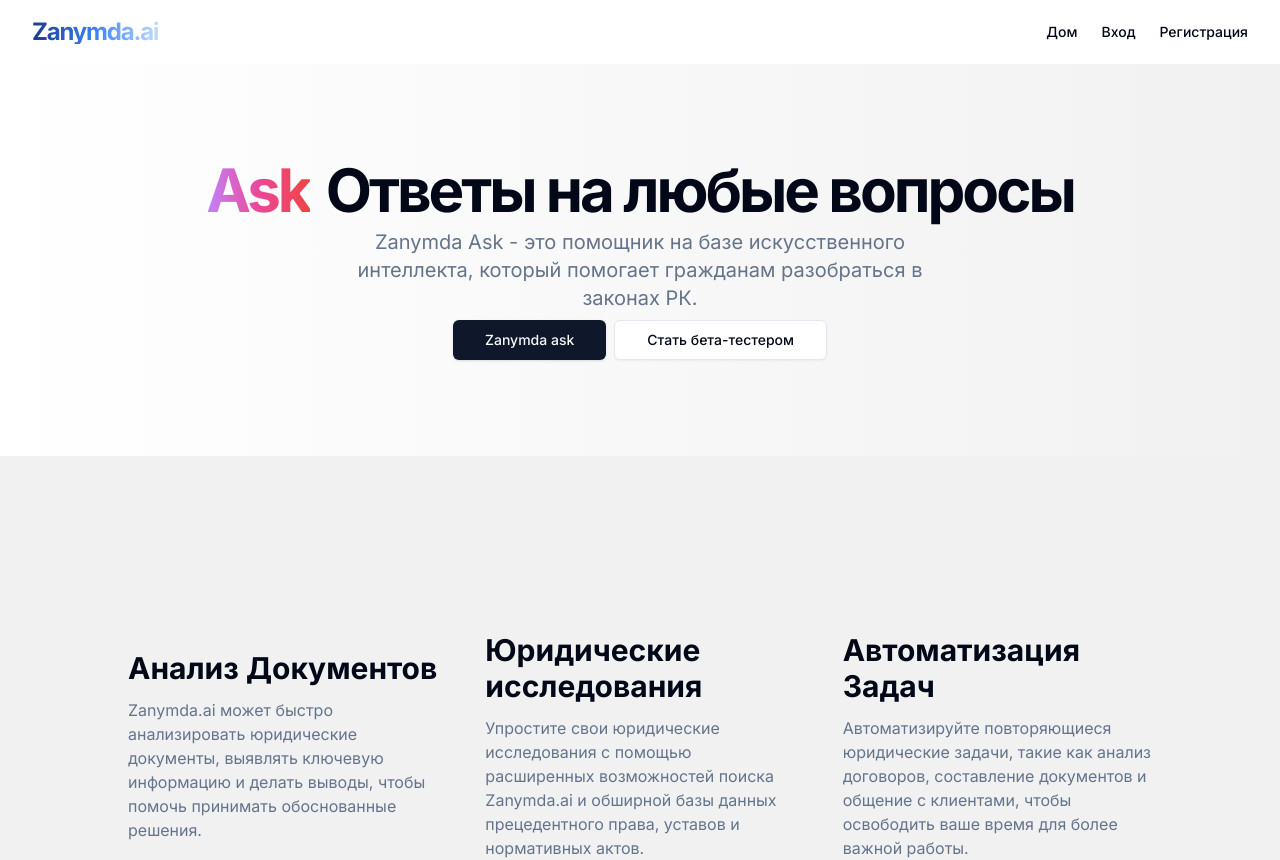
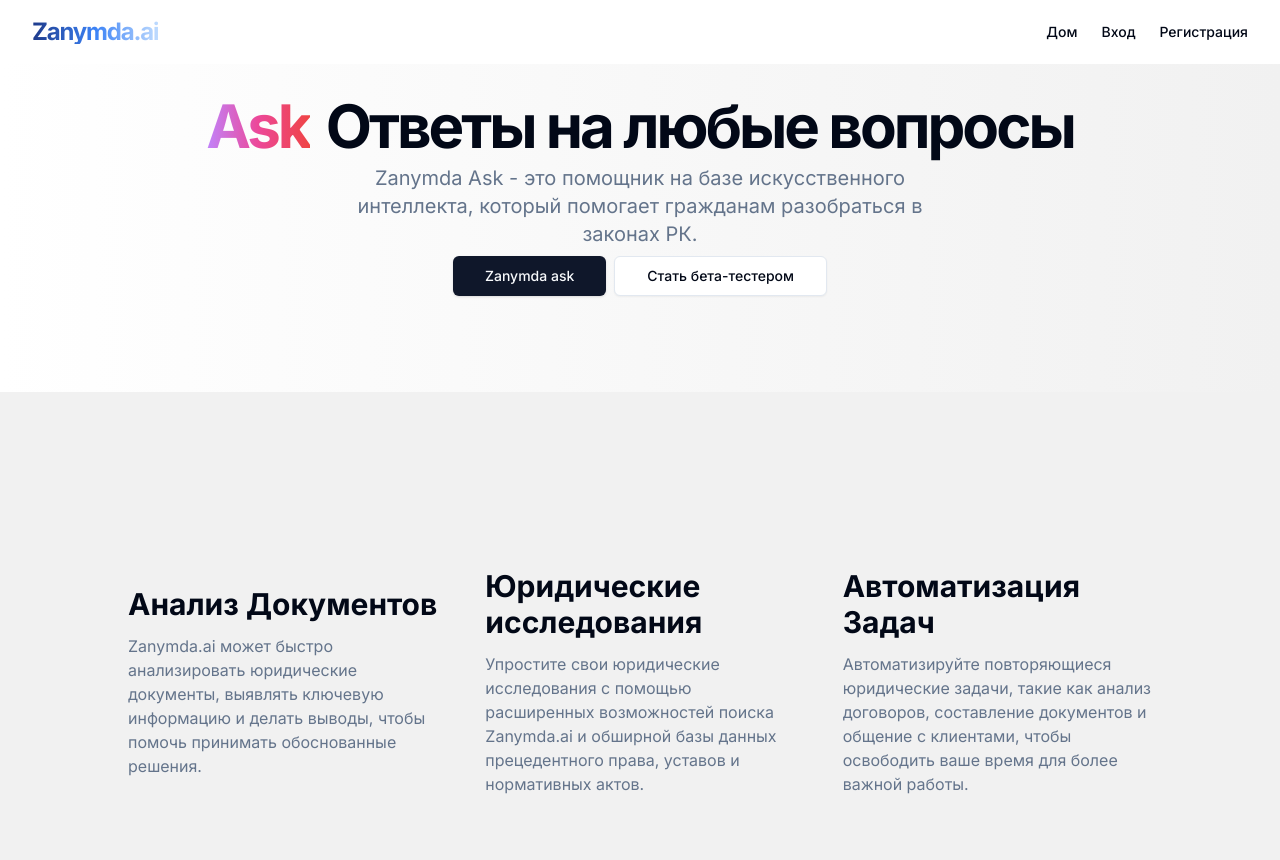
Before and after one commit to mountain-nomad/legal_front, a Next.js app: page / in a window 1280 px wide. Shown: the top 860 px of the page. Built offline with nearby package versions, Linux system fonts and the light colour scheme.

Commit message:
Fixed header

```diff
--- a/src/app/components/navbar.tsx
+++ b/src/app/components/navbar.tsx
@@ -7,7 +7,7 @@
 
 const Navbar = () => {
   return (
-    <header className="flex h-16 w-full items-center justify-between bg-background px-4 sm:px-6 md:px-8">
+    <header className="positon: fixed flex h-16 w-full items-center justify-between bg-background px-4 sm:px-6 md:px-8">
       <Link href="/" className="flex items-center justify-center" prefetch={false}>
         <span className="text-2xl font-bold tracking-tighter sm:text-1xl xl:text-2xl/none bg-gradient-to-r from-[#1E3A8A] via-[#3B82F6] to-[#BFDBFE] bg-clip-text text-transparent">
           Zanymda.ai
@@ -33,18 +33,15 @@
         </SheetTrigger>
         <SheetContent side="right" className="w-[200px] md:hidden">
           <div className="grid gap-4 p-4">
-            <Link href="#" className="text-sm font-medium hover:text-primary" prefetch={false}>
-              Home
-            </Link>
-            <Link href="#" className="text-sm font-medium hover:text-primary" prefetch={false}>
-              About
-            </Link>
-            <Link href="#" className="text-sm font-medium hover:text-primary" prefetch={false}>
-              Services
-            </Link>
-            <Link href="#" className="text-sm font-medium hover:text-primary" prefetch={false}>
-              Contact
-            </Link>
+          <Link href="/" className="text-sm font-medium hover:text-primary" prefetch={false}>
+            Дом
+          </Link>
+          <Link href="/login" className="text-sm font-medium hover:text-primary" prefetch={false}>
+            Вход
+          </Link>
+          <Link href="/register" className="text-sm font-medium hover:text-primary" prefetch={false}>
+            Регистрация
+          </Link>
           </div>
         </SheetContent>
       </Sheet>
```
